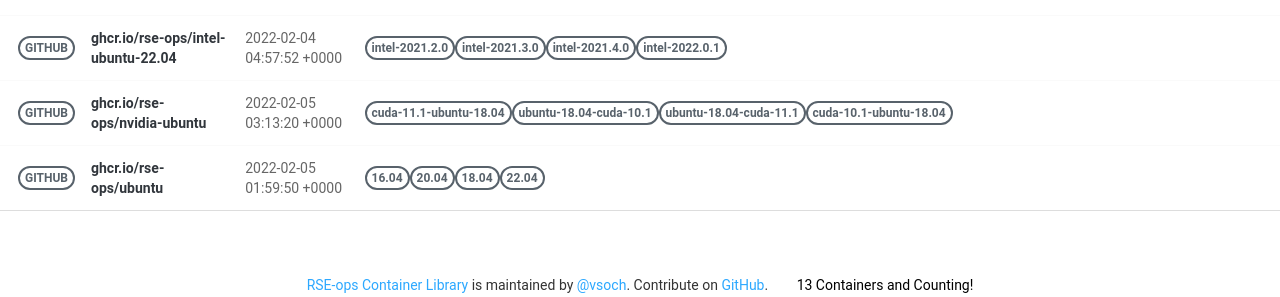
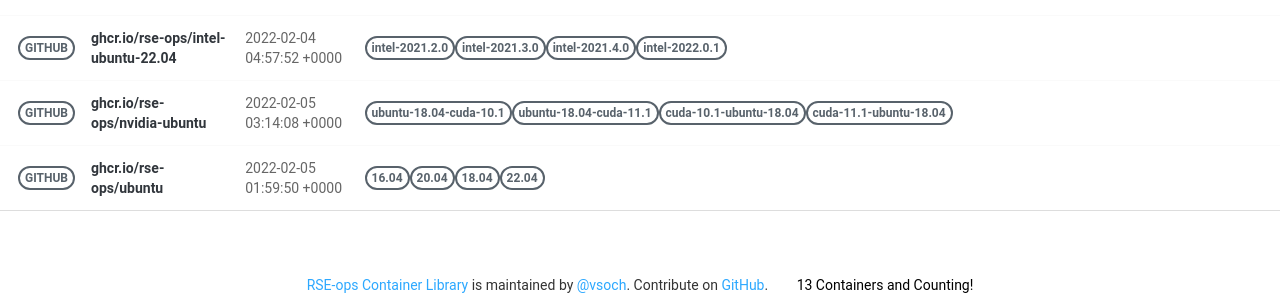
Before and after one commit to rse-ops/docker-images, a Jekyll site: the page built from pages/index.md, in a window 1280 px wide. Shown: the part 836-1133 px from the top of the page. Built offline with Jekyll 4.4.1, drawn with Linux system fonts in a browser that asks for light colours; nearby versions of some CDN libraries; part of the change alters nothing that is shown.

Commit message:
Automated push to update library 2022-02-05

```diff
--- a/_library/ghcr.io-rse-ops-nvidia-ubuntu.md
+++ b/_library/ghcr.io-rse-ops-nvidia-ubuntu.md
@@ -1,14 +1,11 @@
 ---
 layout: container
 name: ghcr.io/rse-ops/nvidia-ubuntu
-updated_at: 2022-02-05 03:13:20.706268
+updated_at: 2022-02-05 03:14:08.490936
 
 
 container_url: https://github.com/orgs/rse-ops/packages/container/package/nvidia-ubuntu
 versions:
- - tag: cuda-11.1-ubuntu-18.04
-   dockerfile: https://github.com/rse-ops/docker-images/blob/main/nvidia-ubuntu/Dockerfile
-   manifest: https://crane.ggcr.dev/manifest/ghcr.io/rse-ops/nvidia-ubuntu:cuda-11.1-ubuntu-18.04
  - tag: ubuntu-18.04-cuda-10.1
    dockerfile: https://github.com/rse-ops/docker-images/blob/main/nvidia-ubuntu/Dockerfile
    manifest: https://crane.ggcr.dev/manifest/ghcr.io/rse-ops/nvidia-ubuntu:ubuntu-18.04-cuda-10.1
@@ -18,5 +15,8 @@ versions:
  - tag: cuda-10.1-ubuntu-18.04
    dockerfile: https://github.com/rse-ops/docker-images/blob/main/nvidia-ubuntu/Dockerfile
    manifest: https://crane.ggcr.dev/manifest/ghcr.io/rse-ops/nvidia-ubuntu:cuda-10.1-ubuntu-18.04
+ - tag: cuda-11.1-ubuntu-18.04
+   dockerfile: https://github.com/rse-ops/docker-images/blob/main/nvidia-ubuntu/Dockerfile
+   manifest: https://crane.ggcr.dev/manifest/ghcr.io/rse-ops/nvidia-ubuntu:cuda-11.1-ubuntu-18.04
 
 ---
```
